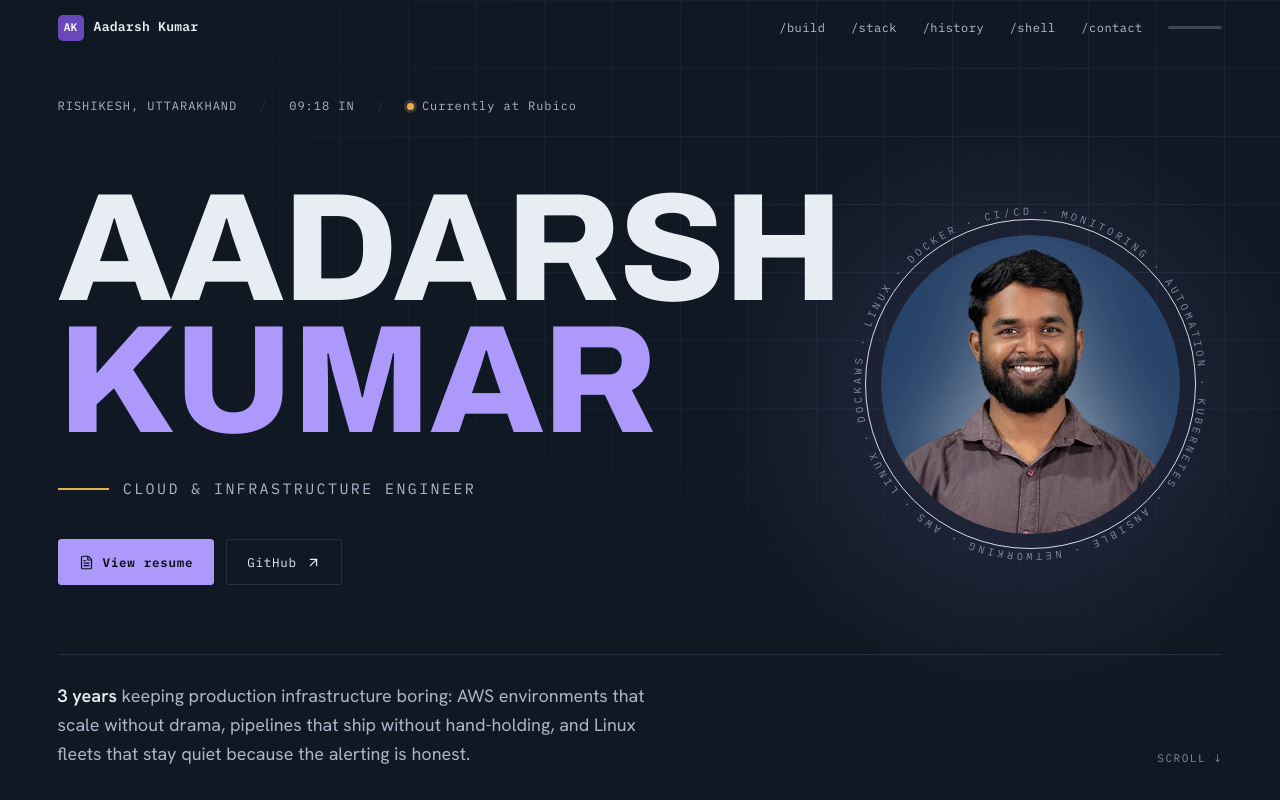
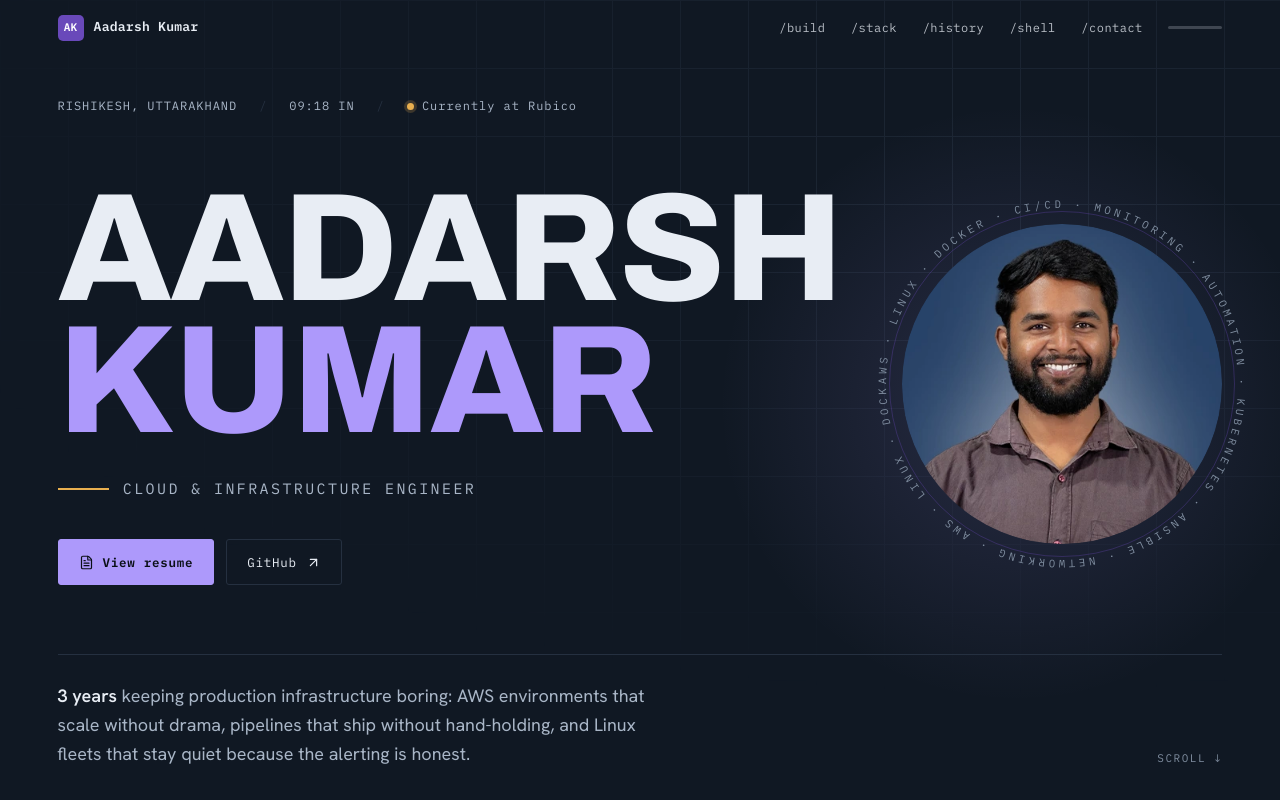
Before and after one commit to aaadarshkumar/aaadarshkumar.github.io, a React (Vite) app: page / in a window 1280 px wide. Shown: the top 800 px of the page. Built offline with nearby package versions, Linux system fonts and the light colour scheme.

Commit message:
Rollback

```diff
--- a/src/App.css
+++ b/src/App.css
@@ -390,7 +390,7 @@ body.dot-on button {
 }
 
 /* Portrait */
-/* .port {
+.port {
   position: relative;
   width: clamp(190px, 25vw, 320px);
   aspect-ratio: 1;
@@ -419,48 +419,6 @@ body.dot-on button {
   pointer-events: none;
 }
 
-.port__ring text {
-  font-family: var(--mono);
-  font-size: 5.4px;
-  letter-spacing: 0.32em;
-  fill: var(--on-deep-3);
-  text-transform: uppercase;
-} */
-
-/* Enhance Portrait */
-.port {
-  position: relative;
-  width: clamp(320px, 30vw, 500px);
-  aspect-ratio: 1;
-  display: grid;
-  place-items: center;
-}
-
-.port__img {
-  width: 78%;
-  height: 78%;
-  aspect-ratio: 1;
-  object-fit: cover;
-  border-radius: 50%;
-  position: relative;
-  z-index: 2;
-}
-
-.port__ring {
-  position: absolute;
-  inset: 0;
-  width: 100%;
-  height: 100%;
-  z-index: 1;
-}
-
-.port__edge {
-  position: absolute;
-  inset: 7%;
-  border: 1px solid var(--rule);
-  border-radius: 50%;
-  z-index: 0;
-}
 .port__ring text {
   font-family: var(--mono);
   font-size: 5.4px;
--- a/src/components/Hero.tsx
+++ b/src/components/Hero.tsx
@@ -57,8 +57,8 @@ export function Hero() {
           <img
             className="port__img"
             src={portrait}
-            // width={320}
-            // height={320}
+            width={320}
+            height={320}
             alt={`${profile.first} ${profile.last}`}
             fetchPriority="high"
           />
```
